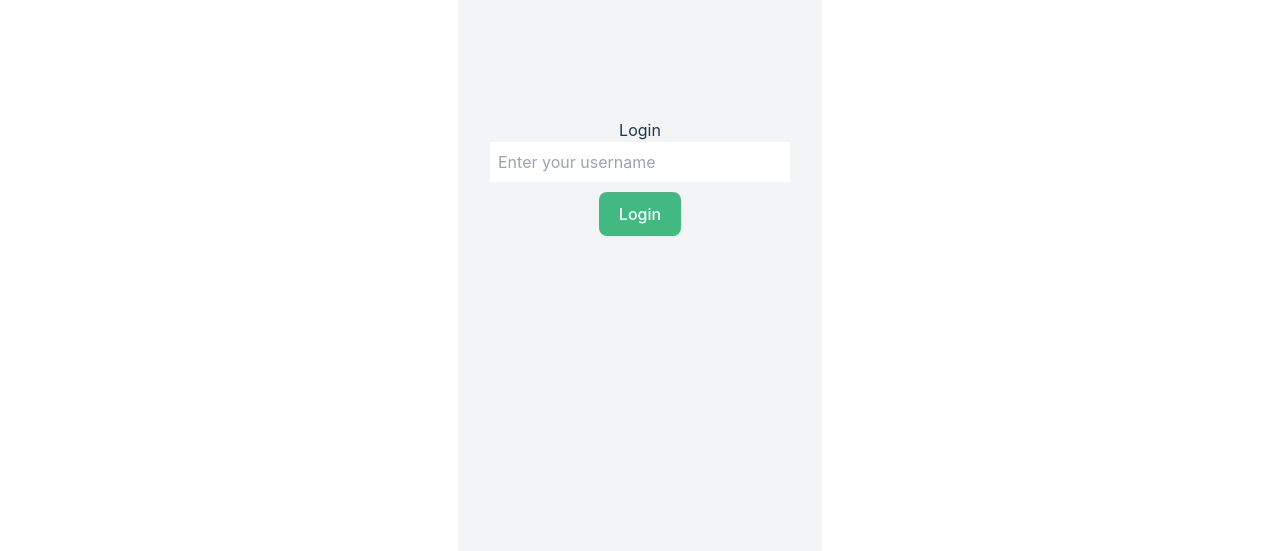
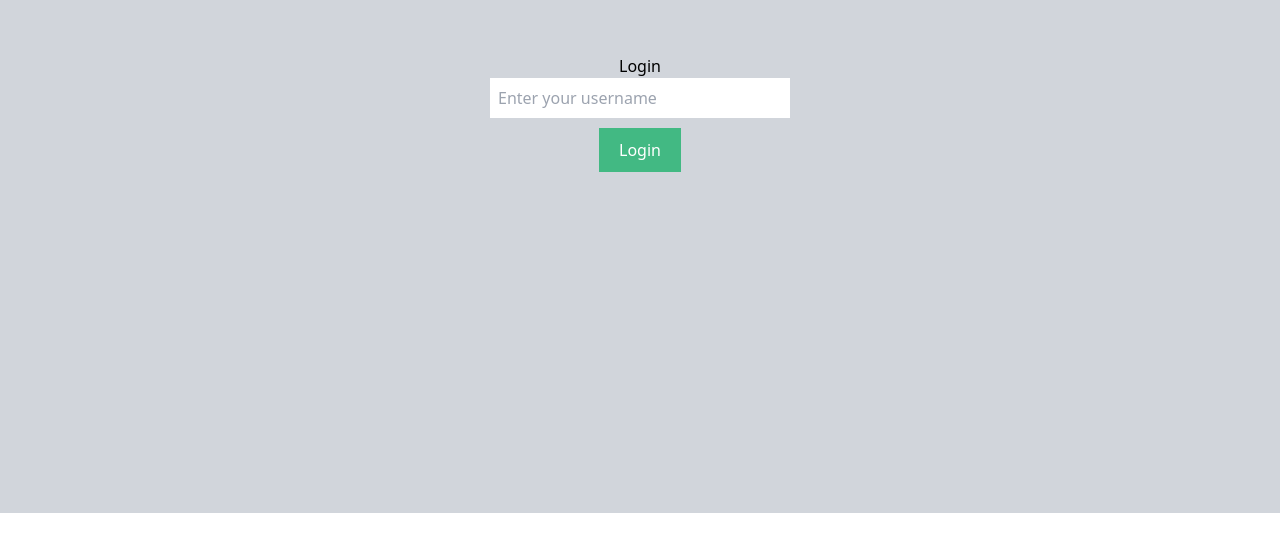
Before and after one commit to DanielPincu/Messenger-App, a Vue app: page / in a window 1280 px wide. Shown: the part 287-838 px from the top of the page. After the commit the page ends 800 px from the top, so only its background shows below. Built offline with nearby package versions, Linux system fonts and the light colour scheme.

Commit message:
Big UI update!

```diff
--- a/src/App.vue
+++ b/src/App.vue
@@ -1,12 +1,12 @@
 <template>
-  <div id="app" class="min-h-screen bg-gray-100">
-    <div v-if="!username" class="flex items-center justify-center h-screen">
+  <div id="app" class="w-full md:h-screen bg-gray-300">
+    <div v-if="!username" class="flex items-center justify-center h-full">
       <Login @login="handleLogin" />
     </div>
     <div v-else>
       <div class="header bg-white shadow-md p-4 flex justify-between items-center">
         <h2 class="text-xl font-bold text-gray-800">Welcome, {{ username }}</h2>
-        <div class="logout-section flex items-center space-x-4">
+        <div class="flex items-center space-x-4">
           <button
             @click="logout"
             class="bg-red-500 text-white px-4 py-2 rounded-md hover:bg-red-700 transition duration-300"
@@ -15,17 +15,17 @@
           </button>
         </div>
       </div>
-      <div class="flex">
+      <div class="md:flex gap-4">
         <UserList
           :currentUser="username"
           @selectUser="selectUser"
-          class="w-1/4 bg-white p-4 border-r border-gray-300"
+          class="bg-white p-4 border-r border-gray-300"
         />
         <Chat
           :username="username"
           :chatWith="chatWith"
           @switchToPublic="switchToPublic"
-          class="w-3/4 p-4"
+          class="w-3/4 p-0 md:p-4"
         />
       </div>
     </div>
@@ -50,7 +50,7 @@ const startInactivityTimer = () => {
   clearInactivityTimer();
   inactivityTimer = setTimeout(() => {
     startCountdown();
-  }, 9000);
+  }, 900000);
 };
 
 const startCountdown = () => {
@@ -62,7 +62,7 @@ const startCountdown = () => {
       clearInterval(countdownTimer);
       logout();
     }
-  }, 900);
+  }, 90000);
 };
 
 const resetInactivityTimer = () => {
--- a/src/components/Chat.vue
+++ b/src/components/Chat.vue
@@ -1,27 +1,27 @@
 <template>
-  <div class="flex flex-col max-w-2xl mx-auto mt-10 bg-white shadow-xl rounded-lg overflow-hidden">
+  <div class="flex flex-col mx-auto mt-10 h-[600px] w-full bg-blue-500 shadow-xl rounded-xl overflow-hidden">
     <!-- Header -->
-    <div class="flex items-center justify-between p-4 bg-gray-800 text-white">
+    <div class="flex items-center justify-between p-4 bg-blue-800 rounded-t-xl text-white">
       <h2 class="text-xl font-bold" v-if="chatWith">Chat with {{ chatWith }}</h2>
       <h2 class="text-xl font-bold" v-else>Public Chat Room</h2>
       <button
         v-if="chatWith"
         @click="switchToPublicChat"
-        class="px-4 py-2 bg-indigo-500 hover:bg-indigo-400 text-white rounded-lg transition ease-in-out duration-200"
+        class="bg-indigo-500 hover:bg-indigo-400 text-white rounded-xl transition ease-in-out duration-200 px-10"
       >
-        Return to Public Chat
+        Go back
       </button>
     </div>
 
     <!-- Messages -->
-    <div class="flex-1 p-6 space-y-4 overflow-y-auto bg-gray-50" ref="messageContainer" style="max-height: 500px;">
+    <div class="flex-1 p-6 space-y-4 overflow-y-auto max-h-[500px] bg-gray-50" ref="messageContainer">
       <div v-for="message in messages" :key="message.id" class="flex">
         <div
           :class="{
             'ml-auto bg-indigo-600 text-white': message.sender === username,
             'mr-auto bg-gray-300 text-gray-800': message.sender !== username
           }"
-          class="max-w-xs p-3 rounded-lg shadow-md transition transform hover:scale-105"
+          class="max-w-xs p-3 rounded-xl shadow-md transition transform hover:scale-105"
         >
           <strong class="block font-semibold">{{ message.sender }}:</strong>
           <p>{{ message.text }}</p>
@@ -30,12 +30,12 @@
     </div>
 
     <!-- Input -->
-    <div class="flex items-center p-4 bg-gray-200">
+    <div class="flex items-center p-4 rounded-b-xl bg-gray-200">
       <input
         v-model="newMessage"
         @keyup.enter="sendMessage"
         placeholder="Type a message..."
-        class="flex-1 px-4 py-2 mr-2 rounded-full border border-gray-300 focus:outline-none focus:ring-2 focus:ring-indigo-500 transition ease-in-out duration-200"
+        class="flex-1 px-4 py-2 mr-2 w-10 rounded-full border border-gray-300 focus:outline-none focus:ring-2 focus:ring-indigo-500 transition ease-in-out duration-200"
       />
       <button
         @click="sendMessage"
--- a/src/components/UserList.vue
+++ b/src/components/UserList.vue
@@ -1,18 +1,21 @@
 <template>
-  <div class="user-list">
-    <h3>Online Users</h3>
+  <div class="w-3/4 md:w-72 p-5 mt-10 mx-auto bg-blue-500 rounded-xl">
+    <h3 class="text-lg font-semibold mb-4">Online Users</h3>
     <ul>
       <li
         v-for="user in filteredUsers"
         :key="user.username"
         @click="selectUser(user)"
-        :class="{ 'has-unread-message': unreadFrom.includes(user.username) }"
+        :class="[ 'p-2 bg-slate-300 mb-2 hover:bg-gray-400 duration-200 rounded-md cursor-pointer',
+          unreadFrom.includes(user.username) ? 'text-red-500 font-bold' : 'text-gray-800'
+        ]"
       >
         {{ user.username }}
       </li>
     </ul>
   </div>
 </template>
+
 
 <script setup>
 import { ref, onMounted, computed } from 'vue';
@@ -54,32 +57,3 @@ const selectUser = async (user) => {
   }
 };
 </script>
-
-<style scoped>
-.user-list {
-  max-width: 200px;
-  margin: 20px;
-}
-
-ul {
-  list-style-type: none;
-  padding: 0;
-}
-
-li {
-  padding: 8px;
-  margin: 4px 0;
-  cursor: pointer;
-  background-color: #f0f0f0;
-  border-radius: 4px;
-}
-
-li:hover {
-  background-color: #e0e0e0;
-}
-
-.has-unread-message {
-  color: red;
-  font-weight: bold;
-}
-</style>
--- a/src/style.css
+++ b/src/style.css
@@ -1,83 +1,3 @@
 @tailwind base;
 @tailwind components;
 @tailwind utilities;
-
-:root {
-  font-family: Inter, system-ui, Avenir, Helvetica, Arial, sans-serif;
-  line-height: 1.5;
-  font-weight: 400;
-
-  color-scheme: light dark;
-  color: rgba(255, 255, 255, 0.87);
-  background-color: #242424;
-
-  font-synthesis: none;
-  text-rendering: optimizeLegibility;
-  -webkit-font-smoothing: antialiased;
-  -moz-osx-font-smoothing: grayscale;
-}
-
-a {
-  font-weight: 500;
-  color: #646cff;
-  text-decoration: inherit;
-}
-a:hover {
-  color: #535bf2;
-}
-
-body {
-  margin: 0;
-  display: flex;
-  place-items: center;
-  min-width: 320px;
-  min-height: 100vh;
-}
-
-h1 {
-  font-size: 3.2em;
-  line-height: 1.1;
-}
-
-button {
-  border-radius: 8px;
-  border: 1px solid transparent;
-  padding: 0.6em 1.2em;
-  font-size: 1em;
-  font-weight: 500;
-  font-family: inherit;
-  background-color: #1a1a1a;
-  cursor: pointer;
-  transition: border-color 0.25s;
-}
-button:hover {
-  border-color: #646cff;
-}
-button:focus,
-button:focus-visible {
-  outline: 4px auto -webkit-focus-ring-color;
-}
-
-.card {
-  padding: 2em;
-}
-
-#app {
-  max-width: 1280px;
-  margin: 0 auto;
-  padding: 2rem;
-  text-align: center;
-}
-
-@media (prefers-color-scheme: light) {
-  :root {
-    color: #213547;
-    background-color: #ffffff;
-  }
-  a:hover {
-    color: #747bff;
-  }
-  button {
-    background-color: #f9f9f9;
-  }
-}
```
